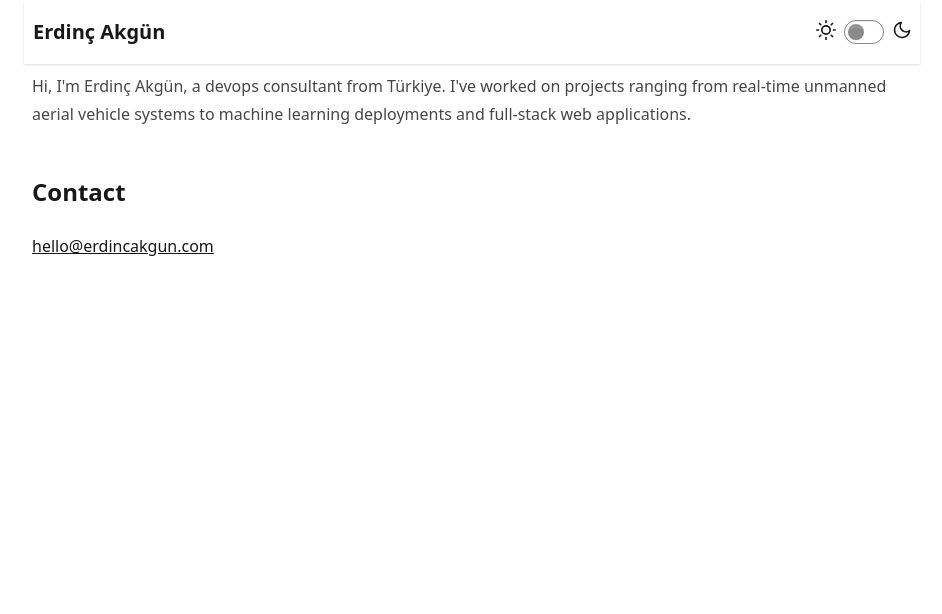
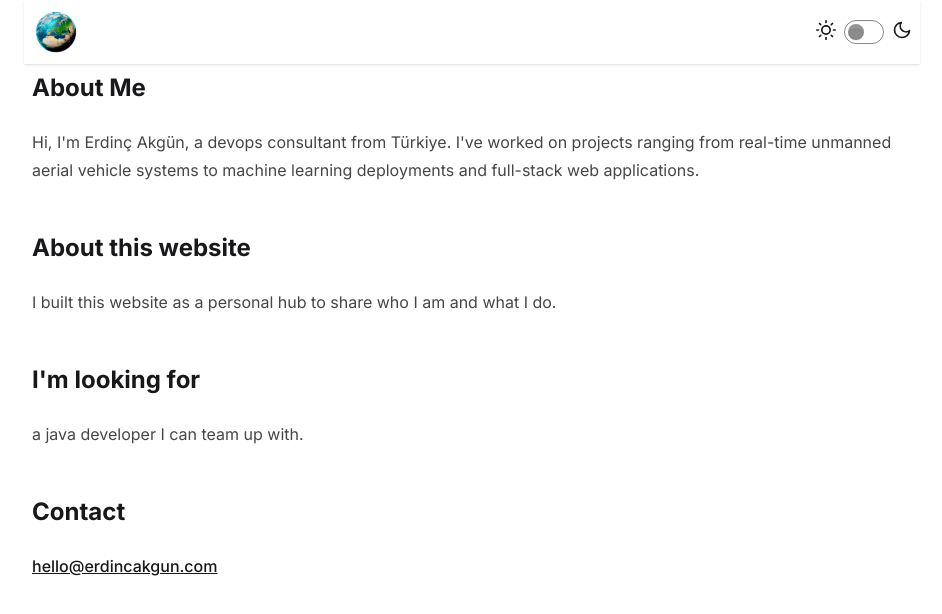
Before and after one commit to erdincakgun/erdincakgun.com, a React (Vite) app: page / in a window 1280 px wide. Shown: the top 614 px of the page, without its empty margins (168-1110 px from the left). Built offline with nearby package versions, Linux system fonts and the light colour scheme.

Commit message:
Add new fonts and content to the website. Fix navigation link

```diff
--- a/src/App.css
+++ b/src/App.css
@@ -1,3 +1,5 @@
+@import url('https://fonts.googleapis.com/css2?family=Inter:ital,opsz,wght@0,14..32,100..900;1,14..32,100..900&display=swap');
+
 @import "tailwindcss";
 
 @plugin "daisyui" {
@@ -5,3 +7,7 @@
 }
 
 @plugin "@tailwindcss/typography";
+
+@theme {
+    --default-font-family: "Inter";
+}
--- a/src/App.jsx
+++ b/src/App.jsx
@@ -12,11 +12,19 @@ function App() {
       <Navbar></Navbar>
       <div className="mx-auto max-w-4xl">
         <article class="prose p-2 max-w-none w-full">
+          <h2>About Me</h2>
           <p>
             Hi, I'm Erdinç Akgün, a devops consultant from Türkiye. I've worked
             on projects ranging from real-time unmanned aerial vehicle systems
             to machine learning deployments and full-stack web applications.
           </p>
+          <h2>About this website</h2>
+          <p>
+            I built this website as a personal hub to share who I am and what I
+            do.
+          </p>
+          <h2>I'm looking for</h2>
+          <p>a java developer I can team up with.</p>
           <h2>Contact</h2>
           <a href="mailto:hello@erdincakgun.com?subject=Website%20Contact%20-%20erdincakgun.com&body=Hi%20Erdinç,%20">
             hello@erdincakgun.com
--- a/src/components/Navbar.jsx
+++ b/src/components/Navbar.jsx
@@ -1,4 +1,5 @@
 import { useState, useEffect } from "react";
+import { Link } from "react-router";
 
 export default function Navbar() {
   const getInitialTheme = () => {
@@ -34,7 +35,14 @@ export default function Navbar() {
       )}
       <div className="mx-auto max-w-4xl">
         <div className="navbar bg-base-100 shadow-sm">
-          <a className="btn btn-ghost text-xl ps-0">Erdinç Akgün</a>
+          <Link to="/">
+            <img
+              src="/favicon-96x96.png"
+              alt="Erdinç Akgün"
+              width="48"
+              height="48"
+            />
+          </Link>
           <div className="flex grow justify-end">
             <label className="flex cursor-pointer gap-2">
               <svg
```
